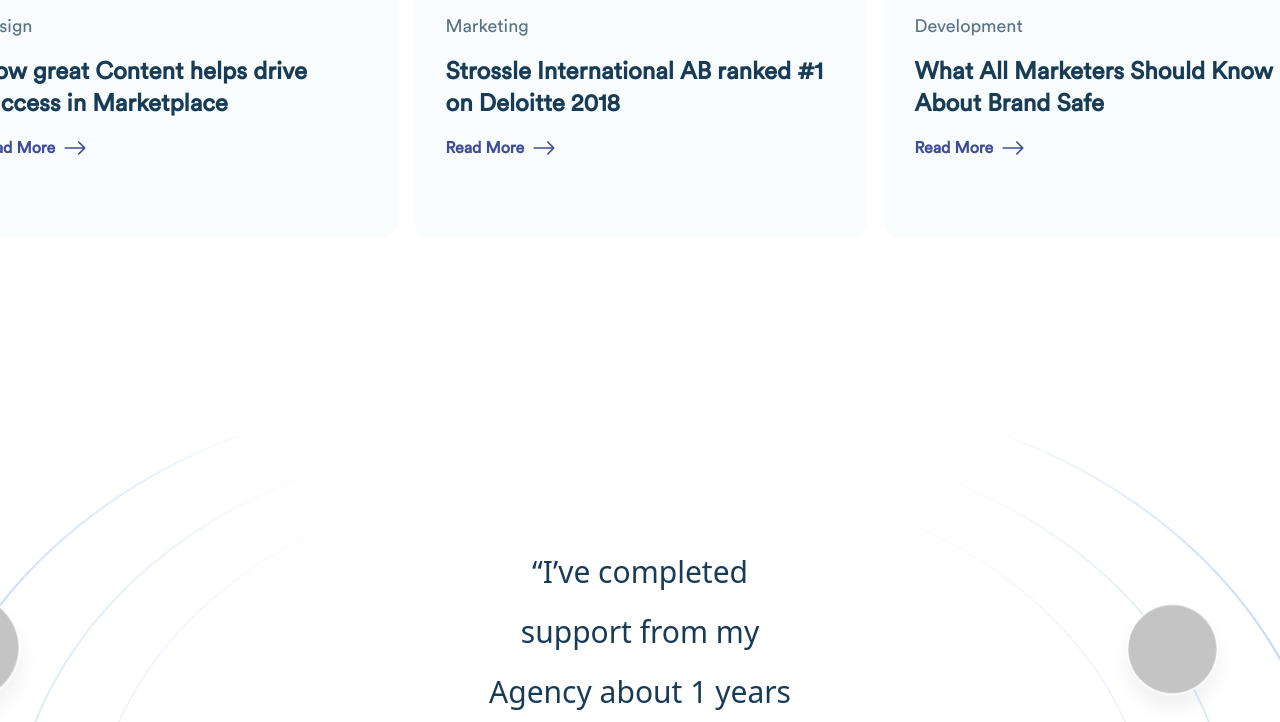
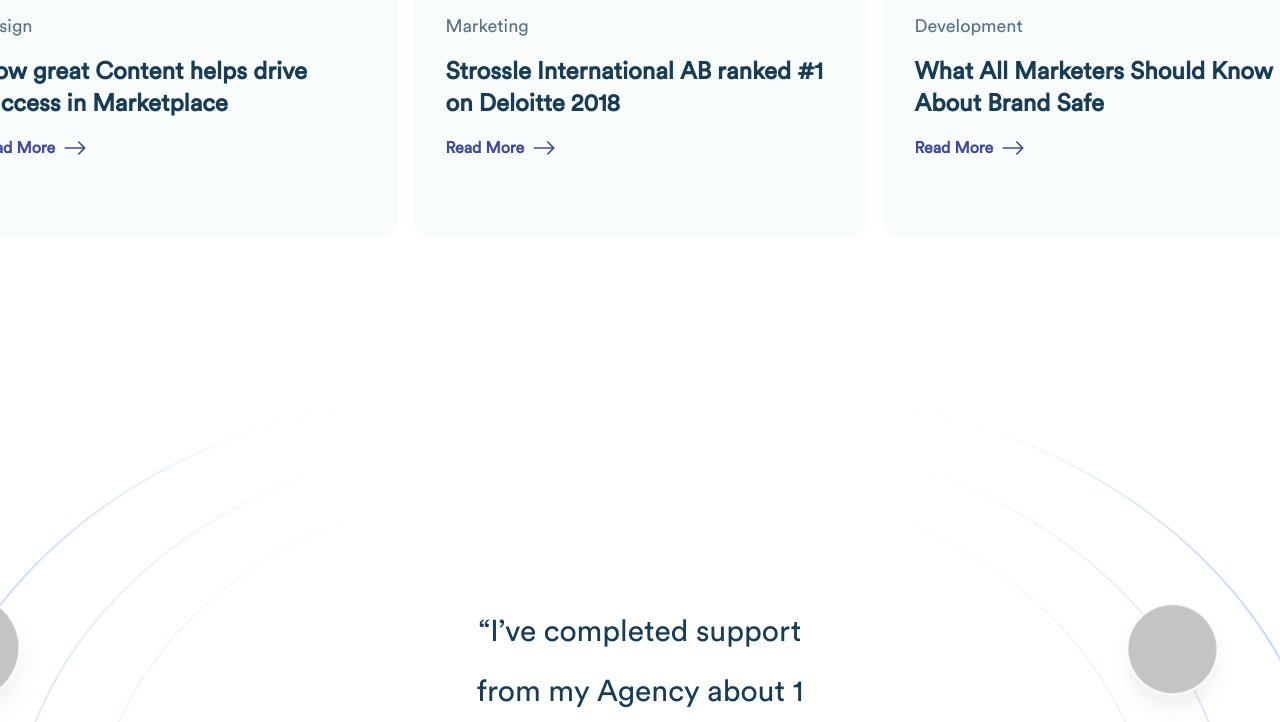
Before and after one commit to ParitMenklay/html-mini-project, a plain HTML site: page index.html in a window 1280 px wide. Shown: the part 4619-5341 px from the top of the page. Drawn offline with nearby package versions, Linux system fonts and the light colour scheme.

Commit message:
feat: add font style to footer

```diff
--- a/index.html
+++ b/index.html
@@ -594,6 +594,7 @@
       </div>
     </section>
     <!-- dev4 -->
+    <footer class="m-0 p-0 box-border font-circular-std">
     <section class="flex items-center justify-center sm:h-[1102px]">
       <div class="test mx-auto flex h-[890px] w-[375px] items-center justify-center bg-[url('/image/Phi/testimonial-card-vertical.png')] bg-cover bg-center
       sm:h-[907.62px] sm:w-[1455.13px] sm:bg-[url('./image/Phi/horizon.png')]">
@@ -697,5 +698,6 @@
     </div>
   </div>
 </section>
+</footer>
 </body>
 </html>
```
